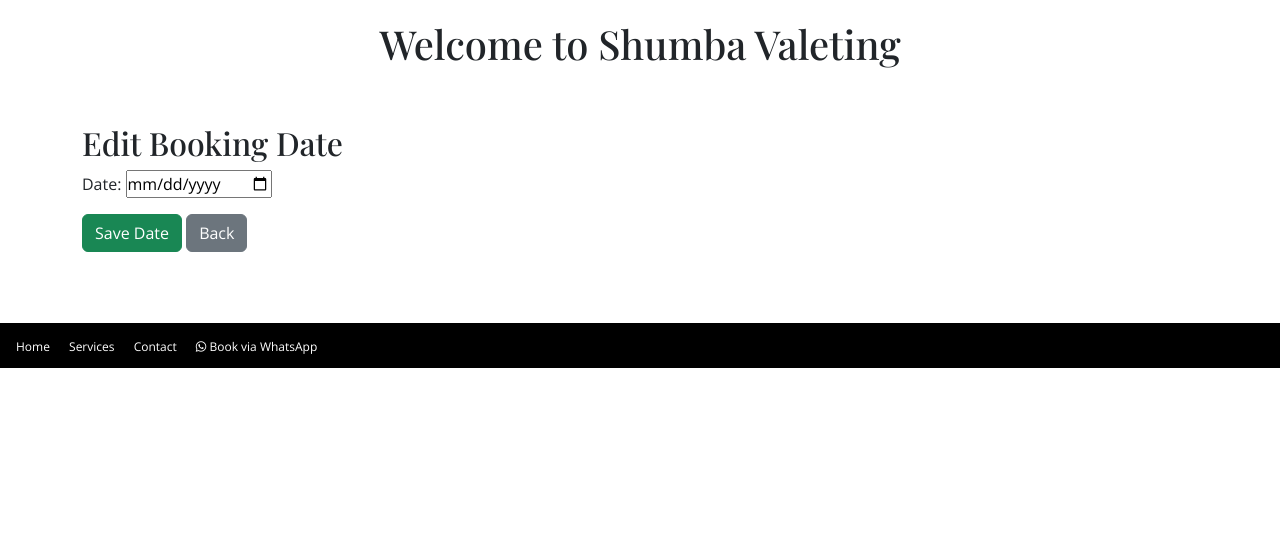
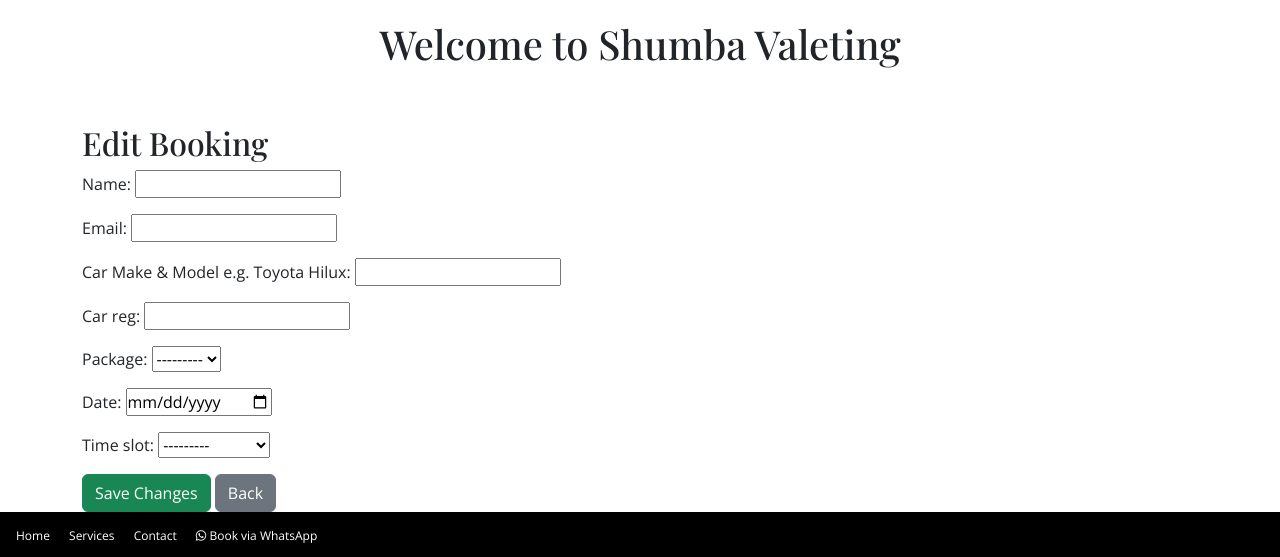
Before and after one commit to MunasheMuk2/Shumba_valeting, a Django app: template bookings/templates/bookings/edit_booking.html in a window 1280 px wide. Shown: the part 432-989 px from the top of the page. Before the commit the page ends 800 px from the top, so only its background shows below. Run offline with Django 4.2, Linux system fonts and the light colour scheme; the template is opened without the code that fills it: values that come from a table or form of the project are taken from there, others are empty; parts of the project's set-up code (start-up, migrations or seed data) failed here and were passed over; some libraries are stand-ins or nearby versions; some web fonts are replaced.

Commit message:
Amend booking form

```diff
--- a/bookings/forms.py
+++ b/bookings/forms.py
@@ -1,3 +1,4 @@
+import datetime
 from django import forms
 from .models import Booking
 
@@ -17,15 +18,27 @@ class BookingForm(forms.ModelForm):
         labels = {
             "car_make_model": "Car Make & Model e.g. Toyota Hilux",
         }
-        # Date widget from - https://www.geeksforgeeks.org/python/django-form-field-custom-widgets/
-        # time field - https://studygyaan.com/django/date-picker-in-django#google_vignette
         widgets = {
             "date": forms.DateInput(attrs={"type": "date"}),
         }
 
+    def clean_date(self):
+        date = self.cleaned_data["date"]
+        if date < datetime.date.today():
+            raise forms.ValidationError("You cannot book a date in the past.")
+        return date
 
-class BookingDateForm(forms.ModelForm):
-    class Meta:
-        model = Booking
-        fields = ["date"]
-        widgets = {"date": forms.DateInput(attrs={"type": "date"})}
+    def clean(self):
+        cleaned_data = super().clean()
+        date = cleaned_data.get("date")
+        time_slot = cleaned_data.get("time_slot")
+
+        if date == datetime.date.today() and time_slot:
+            now = datetime.datetime.now().time()
+            slot_time = datetime.datetime.strptime(time_slot, "%H:%M").time()
+            if slot_time < now:
+                raise forms.ValidationError(
+                    "You cannot book a time slot that has already passed today."
+                )
+
+        return cleaned_data
--- a/bookings/templates/bookings/edit_booking.html
+++ b/bookings/templates/bookings/edit_booking.html
@@ -1,12 +1,12 @@
 {% extends "base.html" %}
-{% block title %}Edit Booking Date{% endblock %}
+{% block title %}Edit Booking - Shumba Valeting{% endblock %}
 
 {% block content %}
-<h2>Edit Booking Date</h2>
+<h2>Edit Booking</h2>
 <form method="post">
   {% csrf_token %}
   {{ form.as_p }}
-  <button type="submit" class="btn btn-success">Save Date</button>
+  <button type="submit" class="btn btn-success">Save Changes</button>
   <a href="{% url 'my_bookings' %}" class="btn btn-secondary">Back</a>
 </form>
 {% endblock %}
```
Also changed, not shown: bookings/views.py (+10 -5 lines).
